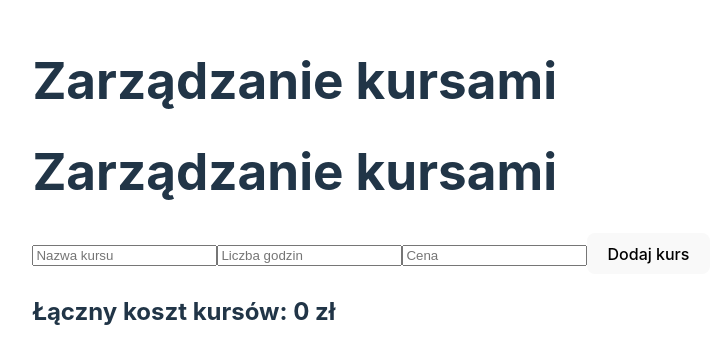
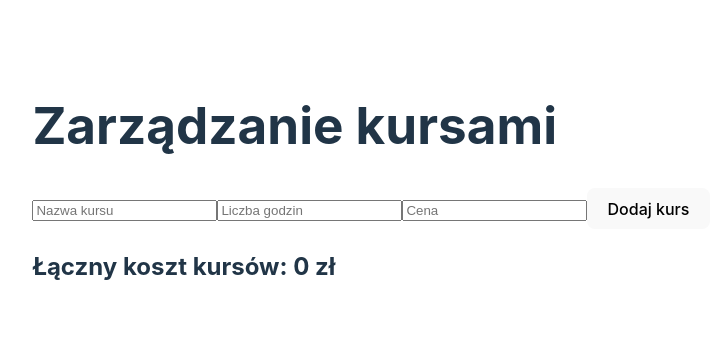
Before and after one commit to lukas-sikora/zadania-react, a React (Vite) app in the folder react-training/: page / in a window 1280 px wide. Shown: the part 216-580 px from the top of the page, without its empty margins (269-989 px from the left). Built offline with nearby package versions, Linux system fonts and the light colour scheme.

Commit message:
small fix

```diff
--- a/react-training/src/components/CourseMenager.jsx
+++ b/react-training/src/components/CourseMenager.jsx
@@ -27,7 +27,6 @@ const CourseManager = () => {
 
   return (
     <>
-      <h1>Zarządzanie kursami</h1>
       <form onSubmit={handleSubmit}>
         <input name="name" type="text" placeholder="Nazwa kursu" required />
         <input
```
